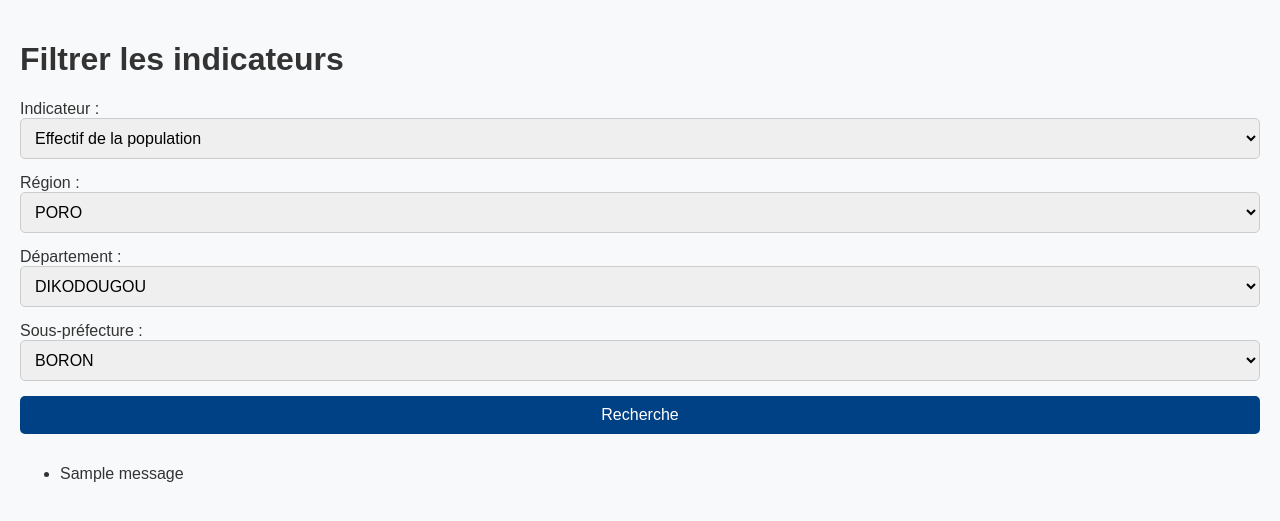
After one commit to Thisbite/dashboard-region-anstat, a Flask app: page /request_indicateur in a window 1280 px wide. The commit adds this page. Shown: the top 521 px of the page. Run offline with Flask 3, Linux system fonts and the light colour scheme; one stand-in notice (Sample message) is shown.

Commit message:
section requete en cours

```diff
--- a/app.py
+++ b/app.py
@@ -4,7 +4,11 @@ from flask_migrate import Migrate
 import os
 import logging
 import my_queries as qr
+import data as dt
 import pandas as pd
+
+
+
 
 app = Flask(__name__)
 
@@ -30,8 +34,96 @@ migrate = Migrate(app, db)
 @app.route('/')
 def list_regions():
     regions = qr.options_regions()
+    map_html = dt.statistiques()
     coord_list = []  # Remplacez par vos données de coordonnées si nécessaire
-    return render_template('home.html', regions=regions,coord_list=coord_list)
+    return render_template('home.html', regions=regions,coord_list=coord_list, map_html= map_html)
+
+
+
+
+
+
+
+#Pour les requetes:
+# Fonction pour charger les données CSV
+def get_data(filepath):
+    df = pd.read_csv(filepath, sep=',')
+    return df
+
+# Route pour afficher la page de requête
+@app.route('/request_indicateur', methods=['GET', 'POST'])
+def request_indicateur():
+    # Chargement des données
+    xpath = "region_poro1.csv"
+    df = get_data(xpath)
+    indicateurs = df["nom_indicateur"].sort_values().unique()  # Obtenir les indicateurs
+    dict_niveau = {}
+
+    # Gestion du formulaire
+    if request.method == 'POST':
+        indicateur_SELECT = request.form.get('indicateur')
+        region_SELECT = request.form.get('region')
+        departement_SELECT = request.form.get('departement')
+        sp_SELECT = request.form.get('sous_prefecture')
+        Bouton_recherche = request.form.get('recherche')
+
+        if indicateur_SELECT:
+            # Filtrer les données par indicateur sélectionné
+            df = df[df['nom_indicateur'] == indicateur_SELECT]
+            df = df.dropna(axis=1, how='all')  # Supprime les colonnes vides
+
+            # Obtenir les colonnes de niveau de désagrégation
+            liste_col = list(df.columns)
+            if 'Annee' in liste_col:
+                start = liste_col.index('Annee')
+                liste_niveau_desagregation = liste_col[start:-1]
+            else:
+                flash("La colonne 'Annee' est manquante dans les données.", "error")
+
+            # Filtrage par région
+            if region_SELECT:
+                df = df[df['nom_region'] == region_SELECT]
+
+                # Filtrage par département
+                if departement_SELECT:
+                    df = df[df['nom_departement'] == departement_SELECT]
+
+                    # Filtrage par sous-préfecture
+                    if sp_SELECT:
+                        df = df[df['nom_sousprefecture'] == sp_SELECT]
+
+            # Application des filtres dynamiques selon les niveaux de désagrégation
+            for i, niveau in enumerate(liste_niveau_desagregation):
+                dict_niveau[f"niveau{i}"] = request.form.get(f"niveau{i}")
+                if dict_niveau[f"niveau{i}"]:
+                    df = df[df[niveau] == dict_niveau[f"niveau{i}"]]
+
+            if Bouton_recherche:
+                # Vérifier si le DataFrame filtré n'est pas vide
+                if df.empty:
+                    flash("Désolé, aucune donnée disponible pour la sélection actuelle.", "error")
+                else:
+                    return render_template('result.html', df=df)  # Affiche les résultats dans un template HTML
+
+    # Variables à envoyer au template pour affichage
+    regions = df["nom_region"].sort_values().unique().tolist()
+    departements = df["nom_departement"].sort_values().unique() if 'nom_departement' in df.columns else []
+    sous_prefectures = df["nom_sousprefecture"].sort_values().unique() if 'nom_sousprefecture' in df.columns else []
+
+    return render_template('requete_indicateur.html', indicateurs=indicateurs, regions=regions,
+                           departements=departements, sous_prefectures=sous_prefectures)
+
+
+
+
+
+
+
+
+
+
+
+
 
 
 if __name__ == '__main__':
--- /dev/null
+++ b/data.py
@@ -0,0 +1,68 @@
+import folium
+import pandas as pd
+from flask import Flask, render_template
+
+app = Flask(__name__)
+
+# Données des populations par région
+data = {
+    "Région": ["ABIDJAN", "YAMOUSSOUKRO", "GBOKLE", "NAWA", "SAN-PEDRO", "MORONOU", "INDENIE-DJUABLIN",
+               "SUD-COMOE", "FOLON", "KABADOUGOU", "LÔH-DJIBOUA", "GÔH", "HAUT-SASSANDRA", "MARAHOUE",
+               "IFFOU", "N'ZI", "BELIER", "GRAND-PONTS", "LA ME", "AGNEBY-TIASSA", "CAVALLY", "GUEMON",
+               "TONKPI", "BAGOUE", "PORO", "TCHOLOGO", "GBEKE", "HAMBOL", "BAFING", "BERE", "WORODOUGOU",
+               "BOUNKANI", "GONTOUGO"],
+    "Population": [12500000, 899979, 6490683, 7988845, 4630304, 7598772, 7422276, 1841184, 6217205, 398521,
+
+                   5991578, 7320220, 5939295, 3797283, 2816877, 1928909, 6548123, 6375140, 5117012, 7845053,
+
+                   3894431, 3057754, 623680, 833095, 7330680, 7437080, 2830476, 7632489, 4955423, 7644161,
+                   7469850, 1659100, 4428778],
+
+    "Latitude": [5.30966, 6.8180, 4.9487, 5.8786, 4.7486, 6.4497, 6.1364, 5.1463, 10.3787, 9.5807,
+                 6.3819, 6.1456, 7.3928, 7.2557, 7.3595, 7.1815, 6.9094, 5.4043, 5.7663, 5.6726,
+                 6.6179, 7.0396, 7.4748, 9.5632, 9.6562, 9.5122, 7.6716, 8.4028, 9.2754, 8.2904,
+                 8.5885, 9.5753, 8.0159],
+    "Longitude": [-4.01266, -5.2767, -6.2629, -6.5644, -6.6422, -3.9094, -3.2070, -3.2051, -7.6594, -6.5933,
+                  -5.4093, -6.0028, -6.4894, -5.8147, -3.8030, -5.9051, -5.3090, -4.3464, -3.5287, -4.1719,
+                  -7.3465, -7.4184, -7.6232, -6.7175, -5.7891, -5.5112, -5.3397, -5.5608, -7.7933, -6.0717,
+                  -2.8713, -3.1944, -3.0081]
+}
+
+
+
+def statistiques():
+    # Créer un DataFrame
+    df = pd.DataFrame(data)
+
+    # Créer la carte centrée sur la Côte d'Ivoire
+    m = folium.Map(location=[7.539989, -5.547080], zoom_start=6)
+
+    # Ajouter des cercles pour chaque région
+    for i, row in df.iterrows():
+        folium.CircleMarker(
+            location=[row["Latitude"], row["Longitude"]],
+            radius=row["Population"] / 1000000,  # Ajuster la taille du cercle en fonction de la population
+            color='blue',
+            fill=True,
+            fill_color='blue',
+            fill_opacity=1,
+            popup=f"{row['Région']}: {row['Population']}",# Quand on survol on peut faire la lecture
+            tooltip=f"Population: {row['Population']} \n  Région:{row['Région']}"
+        ).add_to(m)
+
+        title_html = '''
+         <div style="position: fixed;
+         bottom: 5px; left: 5px; width: 300px; height: auto;
+         background-color: white; z-index:9999; font-size:14px; padding: 10px;
+         border-radius: 5px; box-shadow: 2px 2px 5px rgba(0,0,0,0.3);">
+         Répartition de la population<br>par région de la Côte d'Ivoire (2021)
+         </div>
+         '''
+
+
+    m.get_root().html.add_child(folium.Element(title_html))
+
+    # Sauvegarder la carte sous forme de chaîne HTML
+    map_html = m._repr_html_()
+
+    return map_html
--- /dev/null
+++ b/static/css/request_indicateur.css
@@ -0,0 +1,92 @@
+/* General body styling */
+body {
+    font-family: Arial, sans-serif;
+    background-color: #f8f9fa;
+    color: #333;
+    margin: 0;
+    padding: 20px;
+}
+
+/* Form container styling */
+.form-container {
+    max-width: 800px;
+    margin: 0 auto;
+    padding: 20px;
+    background-color: #ffffff;
+    box-shadow: 0 0 10px rgba(0, 0, 0, 0.1);
+    border-radius: 8px;
+}
+
+/* Form heading */
+.form-container h2 {
+    color: #004085;
+    text-align: center;
+    margin-bottom: 20px;
+}
+
+/* Input field styling */
+select, button {
+    width: 100%;
+    padding: 10px;
+    margin-bottom: 15px;
+    border-radius: 5px;
+    border: 1px solid #ccc;
+    font-size: 16px;
+    box-sizing: border-box;
+}
+
+/* Button styling */
+button {
+    background-color: #004085;
+    color: white;
+    border: none;
+    cursor: pointer;
+}
+
+button:hover {
+    background-color: #003366;
+}
+
+/* Blue dashed frame for sections */
+.blue-dashed-frame {
+    border: 2px dashed #0c29ff;
+    padding: 15px;
+    margin-bottom: 20px;
+    background-color: #ffffff;
+    border-radius: 5px;
+}
+
+/* Columns styling */
+.columns {
+    display: flex;
+    gap: 20px;
+}
+
+.column {
+    flex: 1;
+}
+
+/* Message styling (success, warning, error) */
+.flash-message {
+    padding: 10px;
+    border-radius: 5px;
+    margin-bottom: 20px;
+}
+
+.flash-success {
+    background-color: #d4edda;
+    border: 1px solid #c3e6cb;
+    color: #155724;
+}
+
+.flash-error {
+    background-color: #f8d7da;
+    border: 1px solid #f5c6cb;
+    color: #721c24;
+}
+
+.flash-warning {
+    background-color: #fff3cd;
+    border: 1px solid #ffeeba;
+    color: #856404;
+}
--- a/templates/home.html
+++ b/templates/home.html
@@ -14,7 +14,7 @@
 
     <div class="header-secondary">
         <div class="nav-links">
-            <a href="#accueil">Accueil</a>
+            <a href="#accueil">Statistiques</a>
             <a href="#">Requêtes</a>
             <a href="#apropos">A propos</a>
             <a href="#connexion">Guide utilisateur</a>
@@ -28,8 +28,8 @@
     <div class="container">
         <div class="left-column">
             <div class="left-section">
-                <h2>Carte de la Côte d'Ivoire</h2>
-               <!--<canvas id="mapCanvas"></canvas>  --> <!-- Ajout du canvas pour la carte -->
+                {{ map_html|safe }}
+
             </div>
 
             <div class="right-section">
--- /dev/null
+++ b/templates/requete_indicateur.html
@@ -0,0 +1,64 @@
+<!DOCTYPE html>
+<html lang="fr">
+<head>
+    <meta charset="UTF-8">
+    <meta name="viewport" content="width=device-width, initial-scale=1.0">
+    <title>Requête Indicateur</title>
+<!-- Inside requete_indicateur.html -->
+<link rel="stylesheet" href="{{ url_for('static', filename='css/request_indicateur.css') }}">
+
+
+
+</head>
+<body>
+    <h1>Filtrer les indicateurs</h1>
+
+    <form method="POST">
+        <!-- Sélection de l'indicateur -->
+        <label for="indicateur">Indicateur :</label>
+        <select name="indicateur" id="indicateur">
+            {% for indicateur in indicateurs %}
+                <option value="{{ indicateur }}">{{ indicateur }}</option>
+            {% endfor %}
+        </select>
+
+        <!-- Sélection de la région -->
+        <label for="region">Région :</label>
+        <select name="region" id="region">
+            {% for region in regions %}
+                <option value="{{ region }}">{{ region }}</option>
+            {% endfor %}
+        </select>
+
+        <!-- Sélection du département -->
+        <label for="departement">Département :</label>
+        <select name="departement" id="departement">
+            {% for departement in departements %}
+                <option value="{{ departement }}">{{ departement }}</option>
+            {% endfor %}
+        </select>
+
+        <!-- Sélection de la sous-préfecture -->
+        <label for="sous_prefecture">Sous-préfecture :</label>
+        <select name="sous_prefecture" id="sous_prefecture">
+            {% for sous_prefecture in sous_prefectures %}
+                <option value="{{ sous_prefecture }}">{{ sous_prefecture }}</option>
+            {% endfor %}
+        </select>
+
+        <!-- Bouton de recherche -->
+        <button type="submit" name="recherche" value="true">Recherche</button>
+    </form>
+
+    <!-- Affichage des messages Flash en cas d'erreur -->
+    {% with messages = get_flashed_messages(with_categories=true) %}
+        {% if messages %}
+            <ul>
+                {% for category, message in messages %}
+                    <li class="{{ category }}">{{ message }}</li>
+                {% endfor %}
+            </ul>
+        {% endif %}
+    {% endwith %}
+</body>
+</html>
```
Also changed, not shown: region_poro1.csv (added, +67 -0 lines), static/css/result.css (added, +63 -0 lines), templates/result.html (added, +39 -0 lines), 4 other files.
